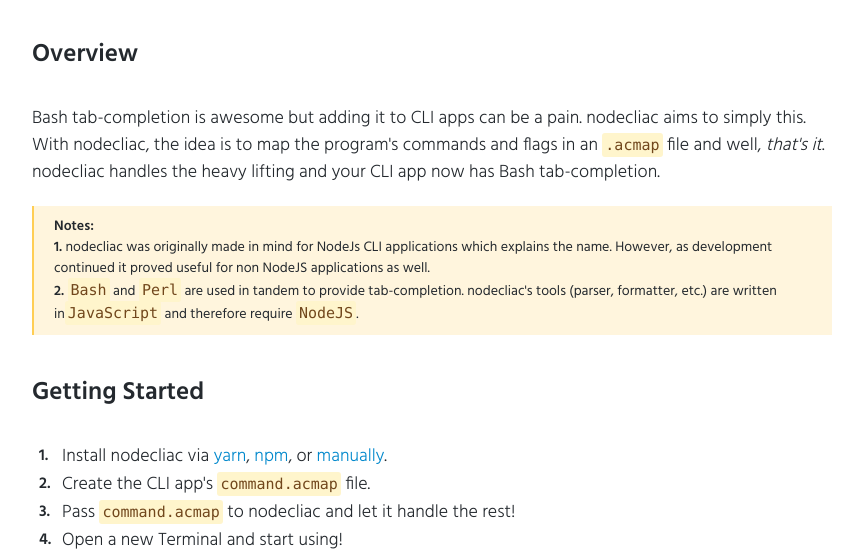
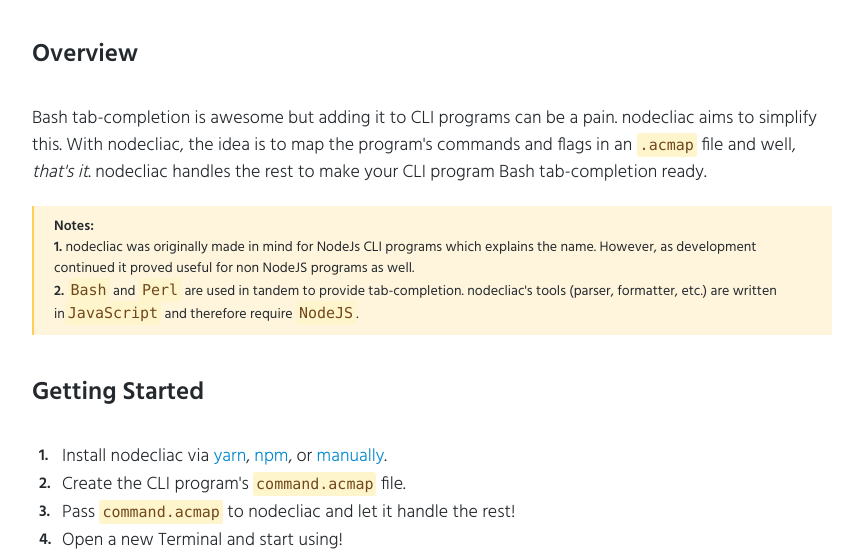
Before and after one commit to cgabriel5/nodecliac, a website: page index.html in a window 1280 px wide. Shown: the part 242-800 px from the top of the page, without its empty margins (208-1071 px from the left). Drawn offline with Linux system fonts and the light colour scheme.

Commit message:
update: Re-phrase landing overview message

```diff
--- a/index.html
+++ b/index.html
@@ -58,21 +58,22 @@
 			<section>
 				<div class="section-title">Overview</div>
 				<p class="section-paragraph">
-					Bash tab-completion is awesome but adding it to CLI apps can
-					be a pain. nodecliac aims to simply this. With nodecliac,
-					the idea is to map the program's commands and flags in an
+					Bash tab-completion is awesome but adding it to CLI programs
+					can be a pain. nodecliac aims to simplify this. With
+					nodecliac, the idea is to map the program's commands and
+					flags in an
 					<code>.acmap</code> file and well,
 					<span class="italic">that's it</span>. nodecliac handles the
-					heavy lifting and your CLI app now has Bash tab-completion.
+					rest to make your CLI program Bash tab-completion ready.
 				</p>
 
 				<div class="note-cont">
 					<span class="bold">Notes:</span>
 					<div>
 						<span class="bold">1.</span> nodecliac was originally
-						made in mind for NodeJs CLI applications which explains
-						the name. However, as development continued it proved
-						useful for non NodeJS applications as well.
+						made in mind for NodeJs CLI programs which explains the
+						name. However, as development continued it proved useful
+						for non NodeJS programs as well.
 					</div>
 					<div>
 						<span class="bold">2.</span> <code>Bash</code> and
@@ -115,7 +116,7 @@
 					<div class="list-item">
 						<div class="list-bullet"><span>2.</span></div>
 						<div>
-							Create the CLI app's
+							Create the CLI program's
 							<code>command.acmap</code> file.
 						</div>
 					</div>
```
